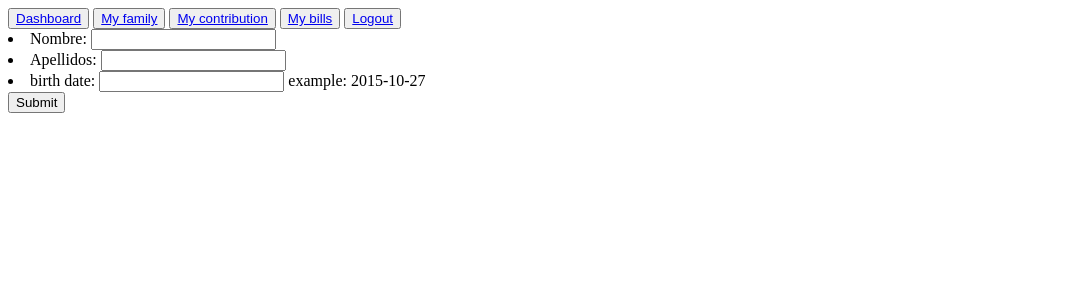
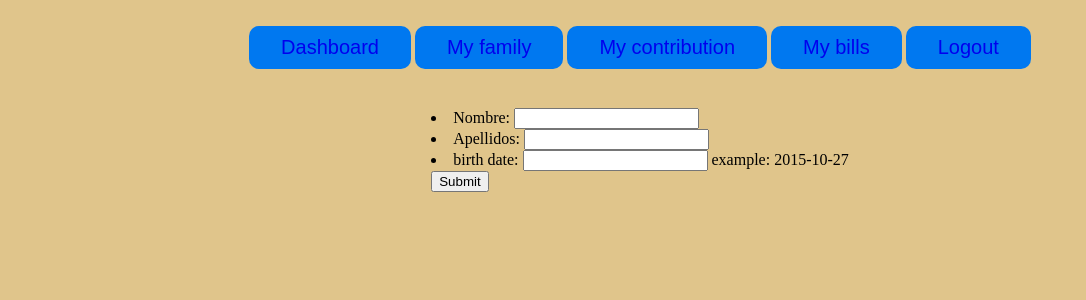
Before and after one commit to oliviersamin/colegio_andolino, a Django app: page /add-child in a window 1280 px wide. Shown: the top 300 px of the page, without its empty margins (0-1086 px from the left). Run offline with Django 4.2, Linux system fonts and the light colour scheme; the visitor is signed in with stand-in values (Sample User, id 1); data comes from the database, SQL or seed files in the repository; data that the repository does not hold is empty.

Commit message:
first front work

```diff
--- /dev/null
+++ b/andolina/school_site/static/school_site/js/BurgerMenu.js
@@ -0,0 +1,19 @@
+const menu = document.querySelector(".menu-burger");
+const menuItems = document.querySelectorAll(".menuItem");
+const hamburger= document.querySelector(".buttons-burger");
+const closeIcon= document.querySelector(".closeIcon");
+const menuIcon = document.querySelector(".menuIcon");
+
+function toggleMenu() {
+  if (menu.classList.contains("showMenu")) {
+    menu.classList.remove("showMenu");
+    closeIcon.style.display = "none";
+    menuIcon.style.display = "block";
+  } else {
+    menu.classList.add("showMenu");
+    closeIcon.style.display = "block";
+    menuIcon.style.display = "none";
+  }
+}
+
+hamburger.addEventListener("click", toggleMenu);
--- /dev/null
+++ b/andolina/school_site/static/school_site/stylesheets/base-small-resolution.css
@@ -0,0 +1,65 @@
+:root {
+  --naranja: rgb(240,120,0);
+  --background: rgba(217,183,111,0.8);
+    --menu-buttons: rgb(0,120,240);
+    --burger-menu-background: rgba(123,123,123,0.9);
+}
+
+body{
+    font-family: 'Apple Chancery';
+    color: black;
+    text-decoration: none;
+    position: relative;
+    display: flex;
+    align-items: center;
+    flex-direction: column;
+    margin-top: 15%;
+    /*    justify-content: left; */
+    background-color: var(--background);
+
+}
+
+.banner_button{
+  display: none;
+}
+
+
+.buttons-burger{
+    display: initial;
+  position: fixed;
+  z-index: 100;
+  top: 1rem;
+  right: 1rem;
+  padding: 4px;
+  border: black solid 1px;
+  background: rgba(123,123,123,1);
+  cursor: pointer;
+}
+
+.closeIcon {
+  display: none;
+}
+
+.menu-burger{
+  display: initial;
+  position: fixed;
+  transform: translateY(-150%);
+  transition: transform 0.2s;
+  top: 0;
+  left: 40%;
+  right: 0;
+  bottom: 500;
+  z-index: 99;
+  background: var(--burger-menu-background);
+  list-style: none;
+  padding-top: 1rem;
+}
+
+.showMenu {
+  transform: translateY(0);
+}
+
+.menuItem {
+  font-size: 20px;
+  text-decoration: none;
+}
--- /dev/null
+++ b/andolina/school_site/static/school_site/stylesheets/base.css
@@ -0,0 +1,42 @@
+:root {
+  --naranja: rgb(240,120,0);
+  --background: rgba(217,183,111,0.8);
+    --menu-buttons: rgb(0,120,240);
+}
+
+body{
+    font-family: 'Apple Chancery';
+    color: black;
+    text-decoration: none;
+    position: relative;
+    display: flex;
+    align-items: center;
+    flex-direction: column;
+    margin-top: 2%;
+    /*    justify-content: left; */
+    background-color: var(--background);
+
+}
+
+.banner_button{
+  background-color: var(--menu-buttons);
+  border: none;
+  border-radius: 10px;
+  padding: 10px 32px;
+  display: inline-block;
+    margin-bottom: 5%;
+}
+
+.banner_text{
+  font-size: 20px;
+  text-decoration: none;
+
+}
+
+.menu-burger{
+    display: none;
+}
+
+.buttons-burger{
+    display: none;
+}
--- a/andolina/school_site/templates/school_site/base.html
+++ b/andolina/school_site/templates/school_site/base.html
@@ -1,6 +1,15 @@
 {% load permissions %}
+{% load static %}
+
 <!DOCTYPE html>
 <html lang="en">
+<meta name="viewport" content="width=device-width, initial-scale=1">
+<link href="https://fonts.googleapis.com/icon?family=Material+Icons" rel="stylesheet">
+<link rel="stylesheet" href="{% static '/school_site/stylesheets/base.css' %}" type="text/css">
+<link rel="stylesheet" media="screen and (max-width: 950px)"
+      href="{% static '/school_site/stylesheets/base-small-resolution.css' %}" type="text/css"/>
+<link rel="icon"href="{% static 'school_site/images/favicon.ico' %}">
+
 <body>
 
 {% if user.is_authenticated %}
@@ -14,8 +23,25 @@
             <button class="banner_button"><a class="banner_text" href="{% url 'school_site:my_bills'%}  ">My bills</a></button>
         {% endif %}
         <button class="banner_button"><a class="banner_text" href="{% url 'logout'%}  ">Logout</a></button>
+    </header>
 
-    </header>
+    <ul class="menu-burger">
+        <li><a class="menuItem" href="{% url 'school_site:dashboard'%}  ">Dashboard</a></li>
+        {% if not user|is_external %}
+            <li><a class="menuItem" href="{% url 'school_site:children_activities'%}  ">My family</a></li>
+        {% endif %}
+        <li><a class="menuItem" href="{% url 'school_site:my_activities'%}  ">My contribution</a></li>
+        {% if not user|is_external %}
+            <li><a class="menuItem" href="{% url 'school_site:my_bills'%}  ">My bills</a></li>
+        {% endif %}
+        <li><a class="menuItem" href="{% url 'logout'%}  ">Logout</a></li>
+    </ul>
+        <button class="buttons-burger">
+            <!-- material icons https://material.io/resources/icons/ -->
+            <i class="menuIcon material-icons">menu</i>
+            <i class="closeIcon material-icons">close</i>
+        </button>
+
 
     {% if messages %}
         <ul class="messages">
@@ -31,6 +57,7 @@
 {% else %}
     PAGE NOT AVAILABLE
 {% endif %}
+<script type="text/javascript" src="{% static 'school_site/js/BurgerMenu.js' %}"></script>
 </body>
 <head>
     <meta charset="UTF-8">
```
Also changed, not shown: andolina/accounts/templates/registration/login.html (+9 -4 lines), andolina/school_site/static/school_site/stylesheets/home.css (added, +24 -0 lines), andolina/school_site/templates/school_site/home.html (+11 -2 lines), andolina/school_site/static/school_site/images/favicon.ico (added), andolina/school_site/static/school_site/images/logo-2019.png (added), 1 other file.
